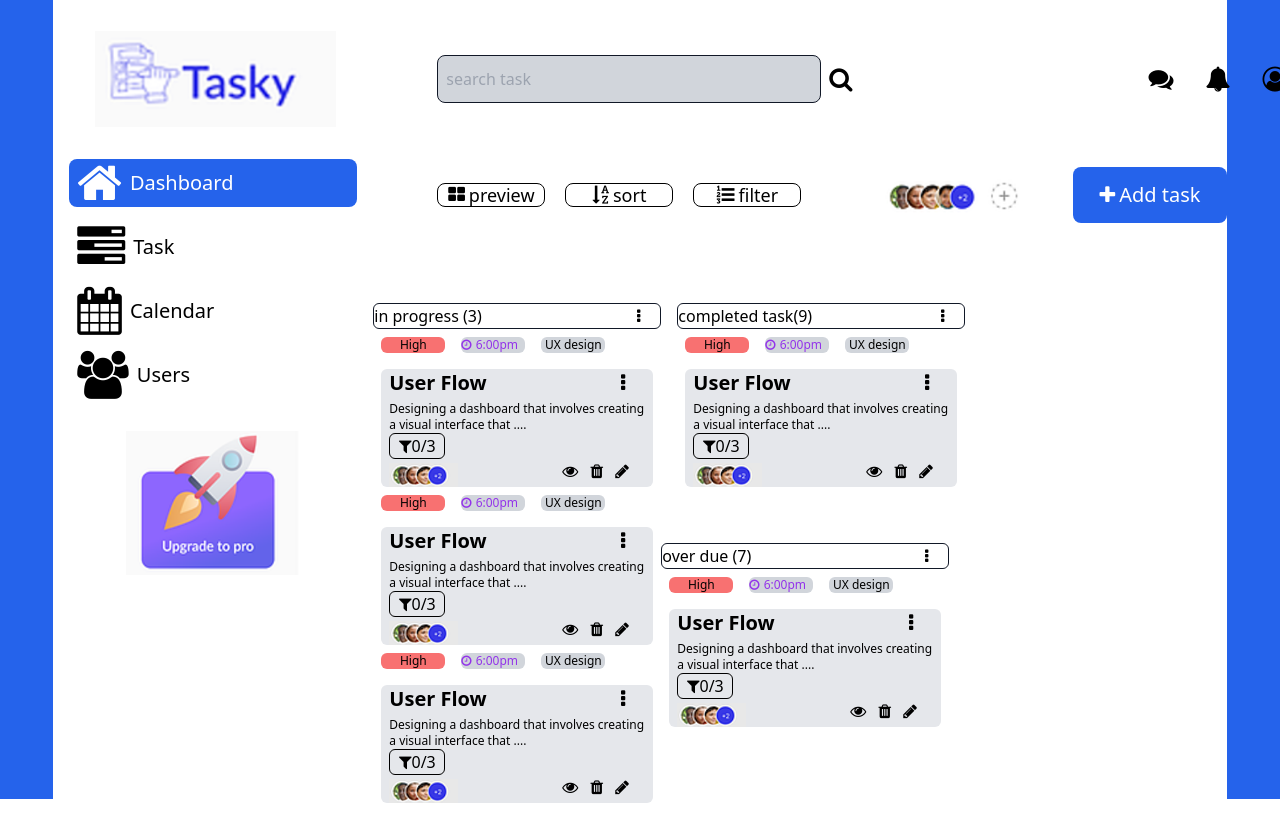
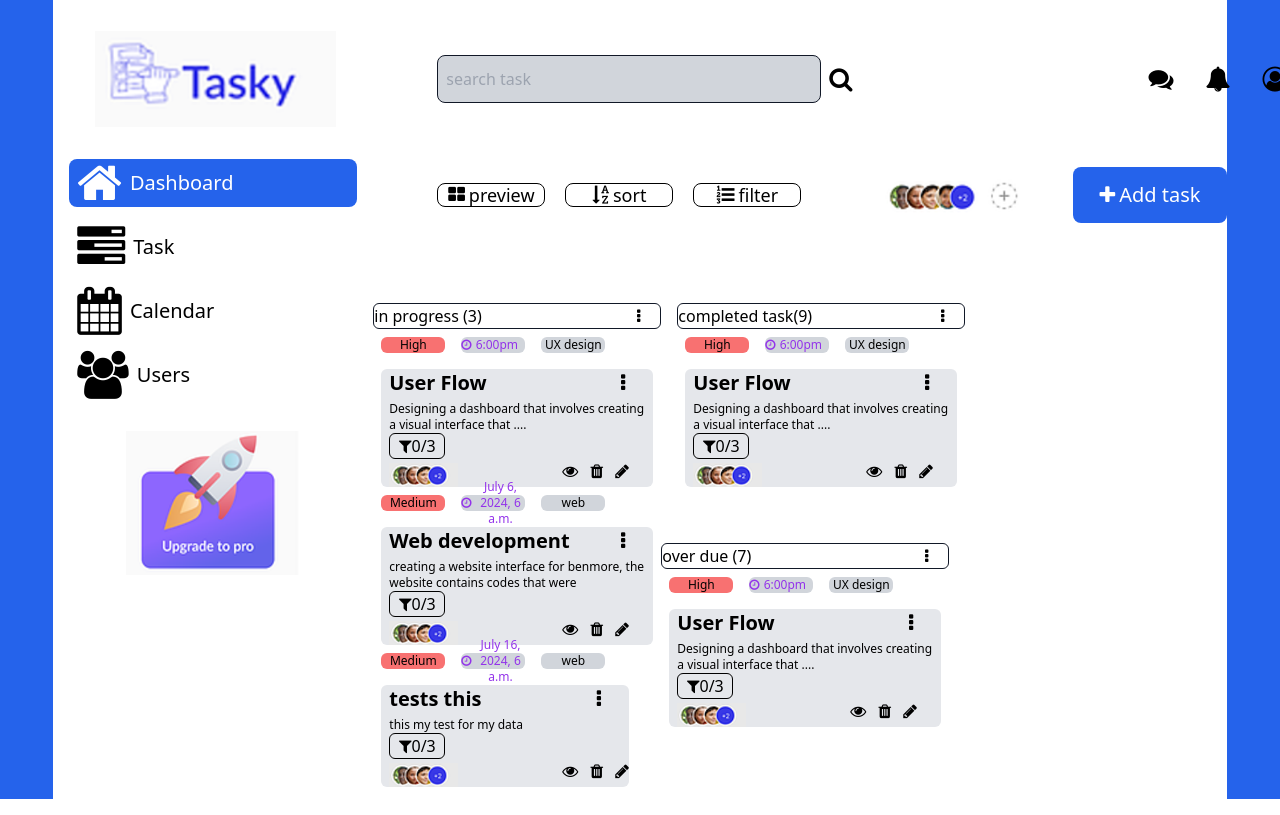
Before and after one commit to Bolaji18/taskmore, a Django app: page / in a window 1280 px wide. Shown: the part 17-832 px from the top of the page. Run offline with Django 5.2, Linux system fonts and the light colour scheme; data comes from the database, SQL or seed files in the repository; both versions use the stored data as it was after the commit; some libraries are stand-ins or nearby versions; some web fonts are replaced.

Commit message:
creation of ajax api
api endpoint and data fetching

```diff
--- a/taskmore/templates/index.html
+++ b/taskmore/templates/index.html
@@ -8,8 +8,12 @@
     <link rel="stylesheet" href="path/to/font-awesome/css/font-awesome.min.css">
     <link rel="stylesheet" href="https://cdnjs.cloudflare.com/ajax/libs/font-awesome/4.7.0/css/font-awesome.min.css">
     <script src="https://ajax.googleapis.com/ajax/libs/jquery/3.6.0/jquery.min.js"></script>
+    <script src="https://code.jquery.com/jquery-3.6.0.min.js"></script>
     <title>Tasky file project for benmore django project</title>
     <script src="https://cdn.tailwindcss.com"></script>
+    <style>
+
+    </style>
 
 </head>
 <body>
@@ -53,6 +57,7 @@
             <i class="fa fa-plus mr-1" aria-hidden="true"></i> Add task
         </button>
     </div>
+
     <div class="float-left w-72 ml-80 mt-12">
         <div class="w-72 border border-gray-900 rounded-md">
             in progress (3) <i class="fa fa-ellipsis-v float-right mr-5 mt-1" aria-hidden="true"></i>
@@ -73,37 +78,8 @@
                 <i class="fa fa-pencil ml-2" aria-hidden="true"></i>
             </div>
         </div>
-        <div class="test">
-            <button class="w-16 h-4 float-left rounded-md border-none bg-red-400 m-2 text-xs">High</button>
-            <button class="w-16 h-4 float-left rounded-md border-none bg-gray-300 m-2 text-xs text-purple-600 flex items-center">
-                <i class="fa fa-clock-o mr-1" aria-hidden="true"></i> 6:00pm
-            </button>
-            <button class="w-16 h-4 float-left rounded-md border-none bg-gray-300 m-2 text-xs">UX design</button>
-            <div class="w-66 h-38 float-left rounded-md border-none bg-gray-200 mt-2 mx-2">
-                <p class="text-xl font-bold mx-2"> User Flow <i class="fa fa-ellipsis-v float-right mr-5 mt-1" aria-hidden="true"></i></p>
-                <p class="text-xs mt-1 mx-2"> Designing a dashboard that involves creating a visual interface that ....</p>
-                <p class="border border-black w-14 rounded-md mx-2 flex items-center justify-center"> <i class="fa fa-filter" aria-hidden="true"></i> 0/3</p>
-                <img src="{% static 'peeps.png' %}" class="w-22 h-6 mt-1 mx-2 float-left">
-                <i class="fa fa-eye ml-24" aria-hidden="true"></i>
-                <i class="fa fa-trash ml-2" aria-hidden="true"></i>
-                <i class="fa fa-pencil ml-2" aria-hidden="true"></i>
-            </div>
-        </div>
-         <div class="test">
-            <button class="w-16 h-4 float-left rounded-md border-none bg-red-400 m-2 text-xs">High</button>
-            <button class="w-16 h-4 float-left rounded-md border-none bg-gray-300 m-2 text-xs text-purple-600 flex items-center">
-                <i class="fa fa-clock-o mr-1" aria-hidden="true"></i> 6:00pm
-            </button>
-            <button class="w-16 h-4 float-left rounded-md border-none bg-gray-300 m-2 text-xs">UX design</button>
-            <div class="w-66 h-38 float-left rounded-md border-none bg-gray-200 mt-2 mx-2">
-                <p class="text-xl font-bold mx-2"> User Flow <i class="fa fa-ellipsis-v float-right mr-5 mt-1" aria-hidden="true"></i></p>
-                <p class="text-xs mt-1 mx-2"> Designing a dashboard that involves creating a visual interface that ....</p>
-                <p class="border border-black w-14 rounded-md mx-2 flex items-center justify-center"> <i class="fa fa-filter" aria-hidden="true"></i> 0/3</p>
-                <img src="{% static 'peeps.png' %}" class="w-22 h-6 mt-1 mx-2 float-left">
-                <i class="fa fa-eye ml-24" aria-hidden="true"></i>
-                <i class="fa fa-trash ml-2" aria-hidden="true"></i>
-                <i class="fa fa-pencil ml-2" aria-hidden="true"></i>
-            </div>
+        <div id="data-container">
+
         </div>
     </div>
     <div class="float-left w-72 ml-4 mt-12 mr-2">
@@ -156,24 +132,24 @@
 
  <script>
         $(document).ready(function(){
-        setInterval(function(){
+            function loadData() {
                 $.ajax({
+                    url: '{% url "load_data" %}',
                     type: 'GET',
-                url: "{% url 'getprofile' %}",
-                success: function(response){
-
-
-                    $("#display").empty();  // Corrected the selector to be a string
-                    for(var key in response.profiles) {
-                        var temp = "<li>" + response.profiles[key].name + "</li>";
-                        $("#display").append(temp);  // Corrected the selector to be a string
-                    }
+                    success: function(data) {
+                        $('#data-container').html(data);
                     },
-                error: function(response){
-                    alert("error getting data");
+                    error: function(error) {
+                        console.log("Error:", error);
                     }
                 });
-        }, 1000);
+            }
+
+            // Load data immediately when the page loads
+            loadData();
+
+            // Set interval to reload data every second (1000 milliseconds)
+            setInterval(loadData, 1000);
         });
     </script>
 
--- /dev/null
+++ b/taskmore/templates/loaddata.html
@@ -0,0 +1,21 @@
+{% load static %}
+{% for info in infos %}
+
+
+  <div class="test">
+            <button class="w-16 h-4 float-left rounded-md border-none bg-red-400 m-2 text-xs">{{ info.priority}}</button>
+            <button class="w-16 h-4 float-left rounded-md border-none bg-gray-300 m-2 text-xs text-purple-600 flex items-center">
+                <i class="fa fa-clock-o mr-1" aria-hidden="true"></i> {{ info.due_date|slice:'-8:'}}
+            </button>
+            <button class="w-16 h-4 float-left rounded-md border-none bg-gray-300 m-2 text-xs">{{ info.category}}  </button>
+            <div class="w-66 h-38 float-left rounded-md border-none bg-gray-200 mt-2 mx-2">
+                <p class="text-xl font-bold mx-2"> {{ info.title }} <i class="fa fa-ellipsis-v float-right mr-5 mt-1" aria-hidden="true"></i></p>
+                <p class="text-xs mt-1 mx-2">{{ info.description }}</p>
+                <p class="border border-black w-14 rounded-md mx-2 flex items-center justify-center"> <i class="fa fa-filter" aria-hidden="true"></i> 0/3</p>
+                <img src="{% static 'peeps.png' %}" class="w-22 h-6 mt-1 mx-2 float-left">
+                <i class="fa fa-eye ml-24" aria-hidden="true"></i>
+                <i class="fa fa-trash ml-2" aria-hidden="true"></i>
+                <i class="fa fa-pencil ml-2" aria-hidden="true"></i>
+            </div>
+        </div>
+{% endfor %}
--- a/taskmore/urls.py
+++ b/taskmore/urls.py
@@ -20,9 +20,12 @@ from django.conf import settings
 from django.conf.urls.static import static
 from django.urls import path
 from . import views
+from .views import load_data
 
 urlpatterns = [
     path('admin/', admin.site.urls),
     path('', views.home, name='home'),
     path('getprofile/', views.getprofile, name='getprofile'),
+    path('load-data/', load_data, name='load_data'),
+
 ]
--- a/taskmore/views.py
+++ b/taskmore/views.py
@@ -10,3 +10,6 @@ def home(request):
 def getprofile(request):
     infos= info.objects.all()
     return JsonResponse({"infos":list(infos.values())})
+def load_data(request):
+    infos = info.objects.all()
+    return render(request, 'loaddata.html', {'infos': infos})
```
Also changed, not shown: db.sqlite3. Lines whose indentation alone changed are shown as unchanged.
